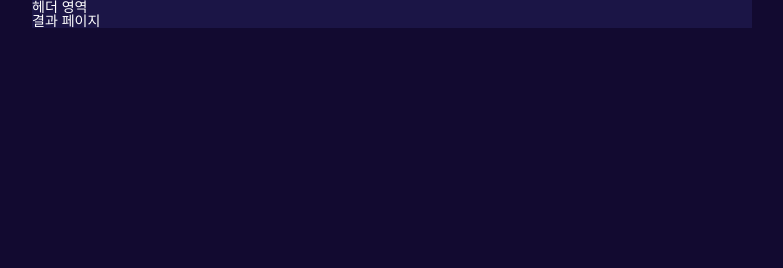
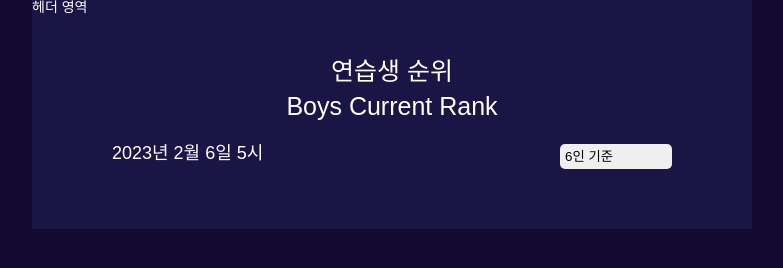
Before and after one commit to keeith17/boysplanet, a React app in the folder app/: page /ResultPage in a window 1280 px wide. Shown: the whole page, without its empty margins (248-1031 px from the left). Built offline with nearby package versions, Linux system fonts and the light colour scheme; a web font is replaced by a local one.

Commit message:
0306 깔짝

```diff
--- a/app/public/scss/style.scss
+++ b/app/public/scss/style.scss
@@ -57,7 +57,6 @@ $globalcolor:#D74696;
             }
             .vote-wrap {
                 // 헤더 부분 조금 이따가
-
                 .team-pick {
                     width:100%;
                     padding:40px 80px;
@@ -292,6 +291,60 @@ $globalcolor:#D74696;
                     }
                 }
             }
+            .result-wrap {
+                //헤더 부분
+                .result-gap {
+                    width:100%;
+                    padding:40px 80px;
+                    .title {
+                        width:100%;
+                        .title-gap {
+                            width:100%;
+                            .title-wrap {
+                                width:100%;
+                                p {
+                                    text-align:center;
+                                    padding:5px 0;
+                                    font-size:25px;
+                                }
+                            }
+                        }
+                    }
+                    .contents {
+                        width:100%;
+                        .contents-gap {
+                            width:100%;
+                            padding:20px 0;
+                            .contents-wrap {
+                                width:100%;
+                                .infos {
+                                    width:100%;
+                                    display:flex;
+                                    .times {
+                                        width:50%;
+                                        font-size:18px;
+                                    }
+                                    .filter-box{
+                                        display:flex;
+                                        width:50%;
+                                        align-items:right;
+                                        justify-content:right;
+                                        select {
+                                            width:40%;
+                                            height:25px;
+                                            appearance:none;
+                                            border:none;
+                                            border-radius:5px;
+                                            outline:none;
+                                            padding:5px;
+                                        }
+                                    }
+                                }
+                            }
+                        }
+                    }
+                }
+            }
             #modal {
                 position:fixed;
                 bottom:0;
--- a/app/src/components/ResultPage.js
+++ b/app/src/components/ResultPage.js
@@ -3,10 +3,45 @@ import React from 'react';
 import HeaderComponent from './HeaderComponent';
 
 const ResultPage = () => {
+    const thisTimes=()=>{
+        let now = new Date();	// 현재 날짜 및 시간
+        let year = now.getFullYear();
+        let month = now.getMonth();
+        let date = now.getDate();
+        let hours = now.getHours();
+        return String(`${year}년 ${month}월 ${date}일 ${hours}시`);
+    }
     return (
-        <div class="result-wrap">
+        <div className="result-wrap">
             <HeaderComponent />
-            결과 페이지
+            <div className="result-gap">
+                <div className="title">
+                    <div className="title-gap">
+                        <div className="title-wrap">
+                            <p>연습생 순위</p>
+                            <p>Boys Current Rank</p>
+                        </div>
+                    </div>
+                </div>
+                <div className="contents">
+                    <div className="contents-gap">
+                        <div className="contents-wrap">
+                            <div className="infos">
+                                <div className="times">
+                                    {thisTimes()}
+                                </div>
+                                <div className="filter-box">
+                                    <select>
+                                        <option value="forSix">6인 기준</option>
+                                        <option value="forOne">원픽 기준</option>
+                                        <option value="forOff">방송 순위</option>
+                                    </select>
+                                </div>
+                            </div>
+                        </div>
+                    </div>
+                </div>
+            </div>
         </div>
     );
 };
--- a/app/src/components/VotePage.js
+++ b/app/src/components/VotePage.js
@@ -88,7 +88,7 @@ const VotePage = ({modalOpenFn}) => {
                 }
         })
         return (
-            <li className='boys-name' key={list.idx}>
+            <li className='boys-name' key={list.boysNum}>
                     <label>
                         <input
                         type="checkbox"
@@ -122,7 +122,7 @@ const VotePage = ({modalOpenFn}) => {
                 }
         })
         return (
-            <li className='boys-name' key={list.idx}>
+            <li className='boys-name' key={list.boysNum}>
                     <label>
                         <input
                         type="checkbox"
@@ -146,7 +146,7 @@ const VotePage = ({modalOpenFn}) => {
     //팀 리스트 선택 인원수 체크
     const counting = boysSelect.boysTeamSelect.map(list=>{
         return (
-            <li className="kok" key={list.idx}></li>
+            <li className="kok" key={list.boysNum}></li>
         )
     })
 
```
Also changed, not shown: app/public/css/style.css.
